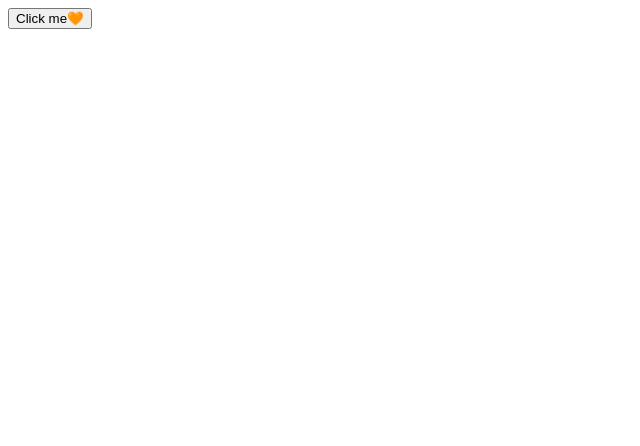
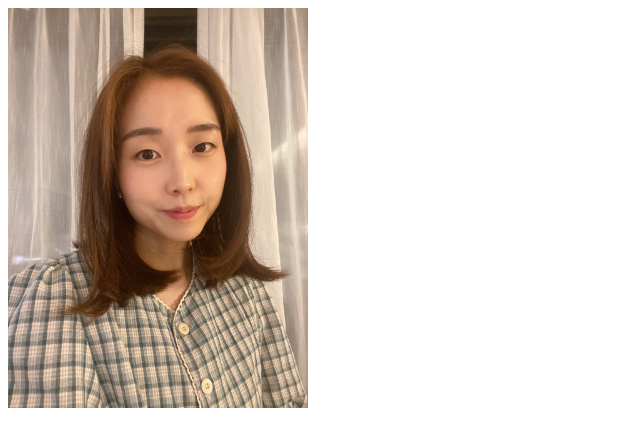
Before and after one commit to mulddang2/React-tutorial, a React (Vite) app: page / in a window 1280 px wide. Shown: the top 446 px of the page, without its empty margins (0-640 px from the left). Built offline with nearby package versions, Linux system fonts and the light colour scheme.

Commit message:
study: Learn React click Events 👆
#6
- 이벤트 객체 받아서 활용하기

```diff
--- a/src/App.jsx
+++ b/src/App.jsx
@@ -1,11 +1,11 @@
-import Button from "./Button";
+import ProfilePicture from "./ProfilePicture";
 
 function App() {
 
 
   return (
     <>
-      <Button />
+      <ProfilePicture />
     </>
   );
 }
--- a/src/Button.jsx
+++ b/src/Button.jsx
@@ -1,15 +1,9 @@
 function Button() {
-  let count = 0;
-  const handleClick = (name) => {
-    count++;
-    if (count < 3) {
-      console.log(`${name} you clicked me ${count} time/s`);
-    } else {
-      console.log(`${name} stop clicking me`);
-    }
+  const handleClick = (e) => {
+    console.log((e.target.textContent = 'OUCH!'));
   };
 
-  return <button onClick={() => handleClick('suzy')}>Click me🧡</button>;
+  return <button onDoubleClick={(e) => handleClick(e)}>Click me🧡</button>;
 }
 
 export default Button;
--- /dev/null
+++ b/src/ProfilePicture.jsx
@@ -0,0 +1,15 @@
+function ProfilePicture() {
+  const imageUrl = './src/assets/suzy-profile.jpg';
+
+  const handleClick = (e) => (e.target.style.display = 'none');
+
+  return (
+    <img
+      onClick={(e) => handleClick(e)}
+      src={imageUrl}
+      style={{ width: '300px' }}
+    />
+  );
+}
+
+export default ProfilePicture;
```
Also changed, not shown: src/assets/suzy-profile.jpg (added).
